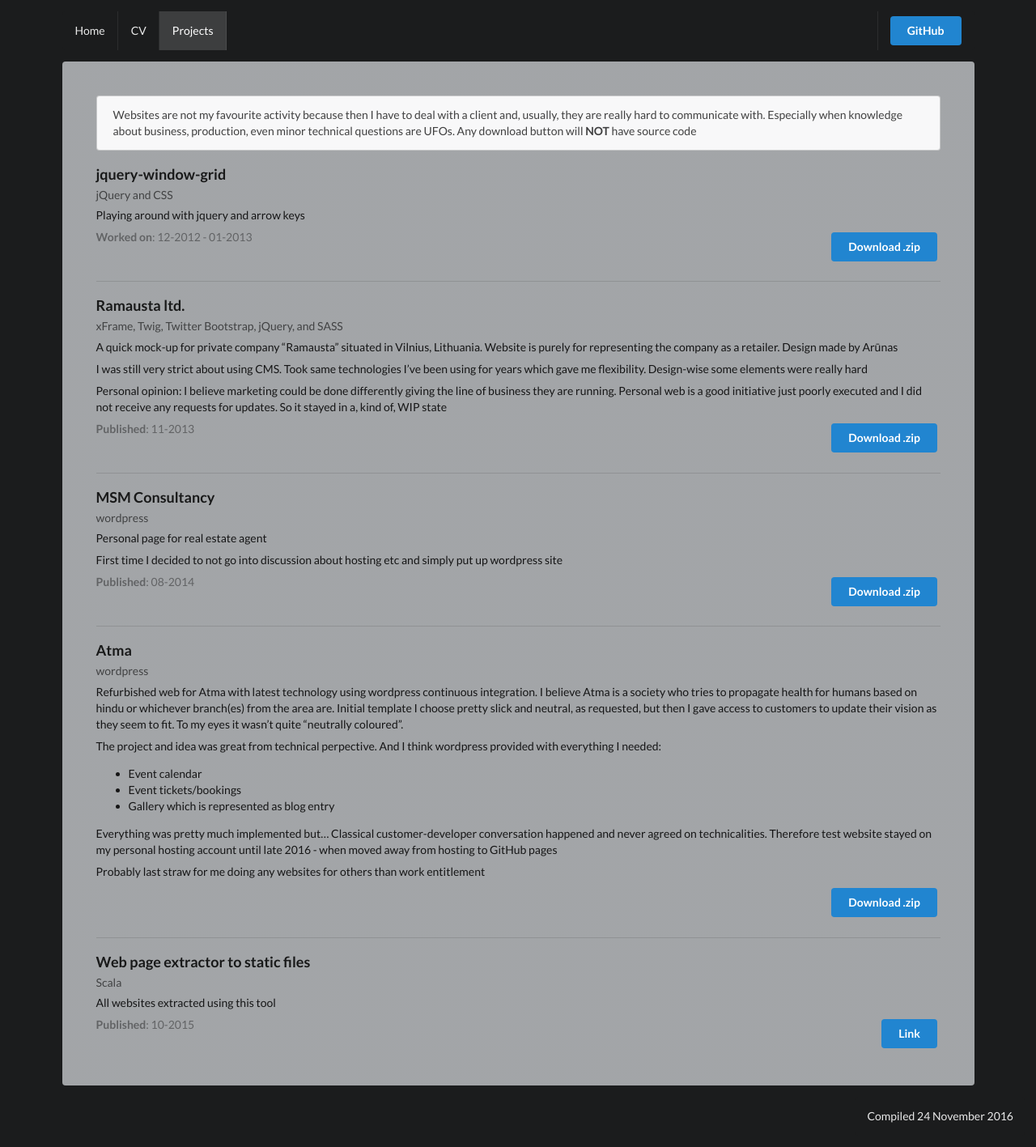
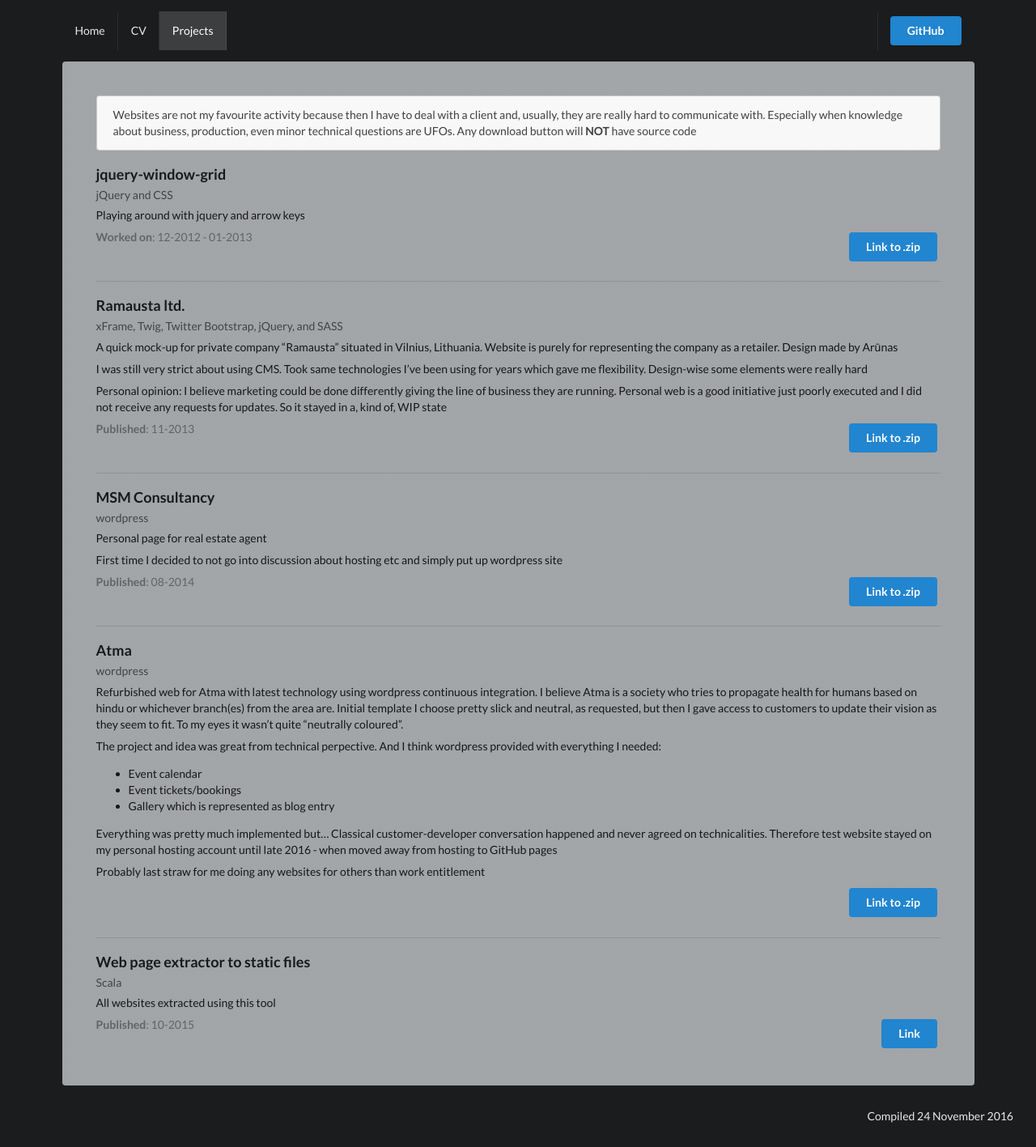
Before and after one commit to doncem/doncem.github.io, a Jekyll site: the page built from projects.html, in a window 1280 px wide. Shown: the whole page at 81% size. Built offline with Jekyll 4.4.1, drawn with Linux system fonts in a browser that asks for light colours; nearby versions of some CDN libraries.

Commit message:
moving project assets to separate branch

```diff
--- a/projects.html
+++ b/projects.html
@@ -29,7 +29,7 @@
             <a class="ui primary button" href="{{ project.link }}" target="_blank">Link</a>
             {% endif %}
             {% if project.zip.size > 0 %}
-            <a class="ui primary button" href="/assets/projects/{{ project.zip }}">Download .zip</a>
+            <a class="ui primary button" href="{{ project.zip }}" target="_blank">Link to .zip</a>
             {% endif %}
           </div>
         </div>
```
Also changed, not shown: _projects/atma.md (+1 -1 lines), _projects/jquery-window-grid.md (+1 -1 lines), _projects/msm.md (+1 -1 lines), _projects/ramausta.md (+1 -1 lines).
